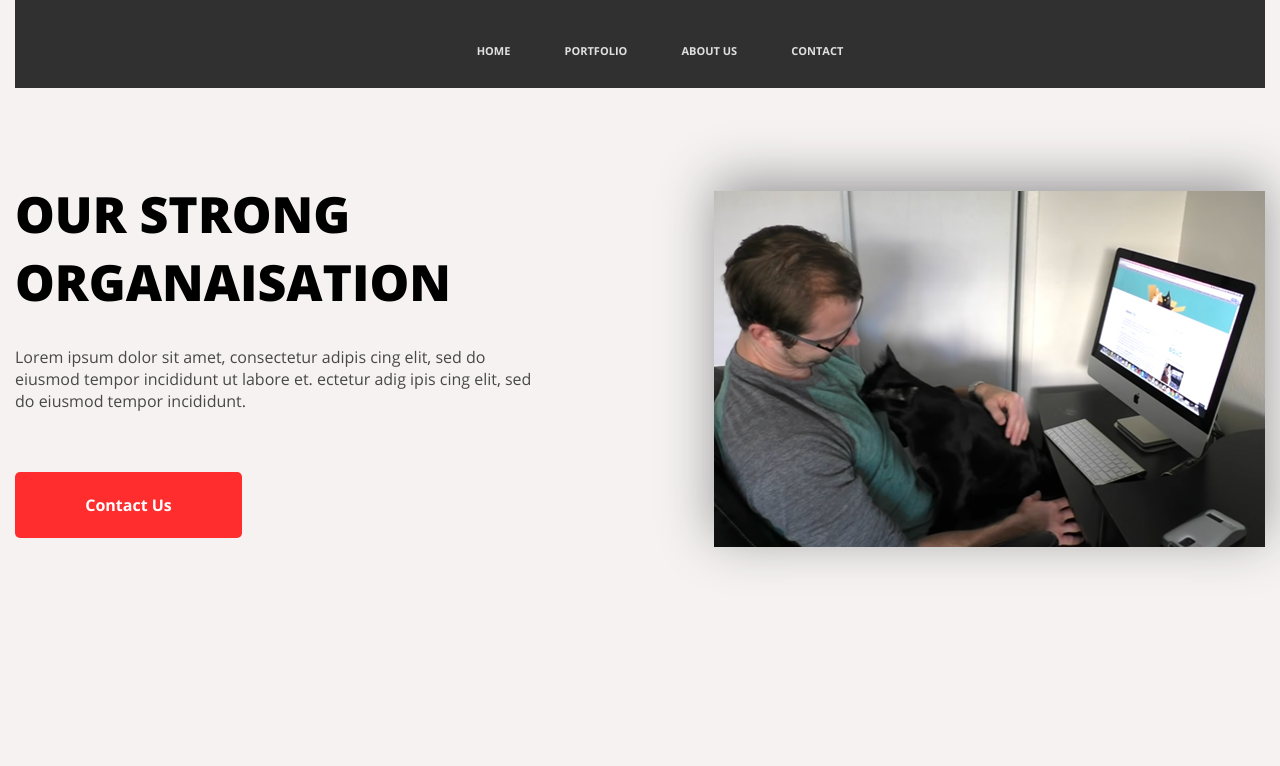
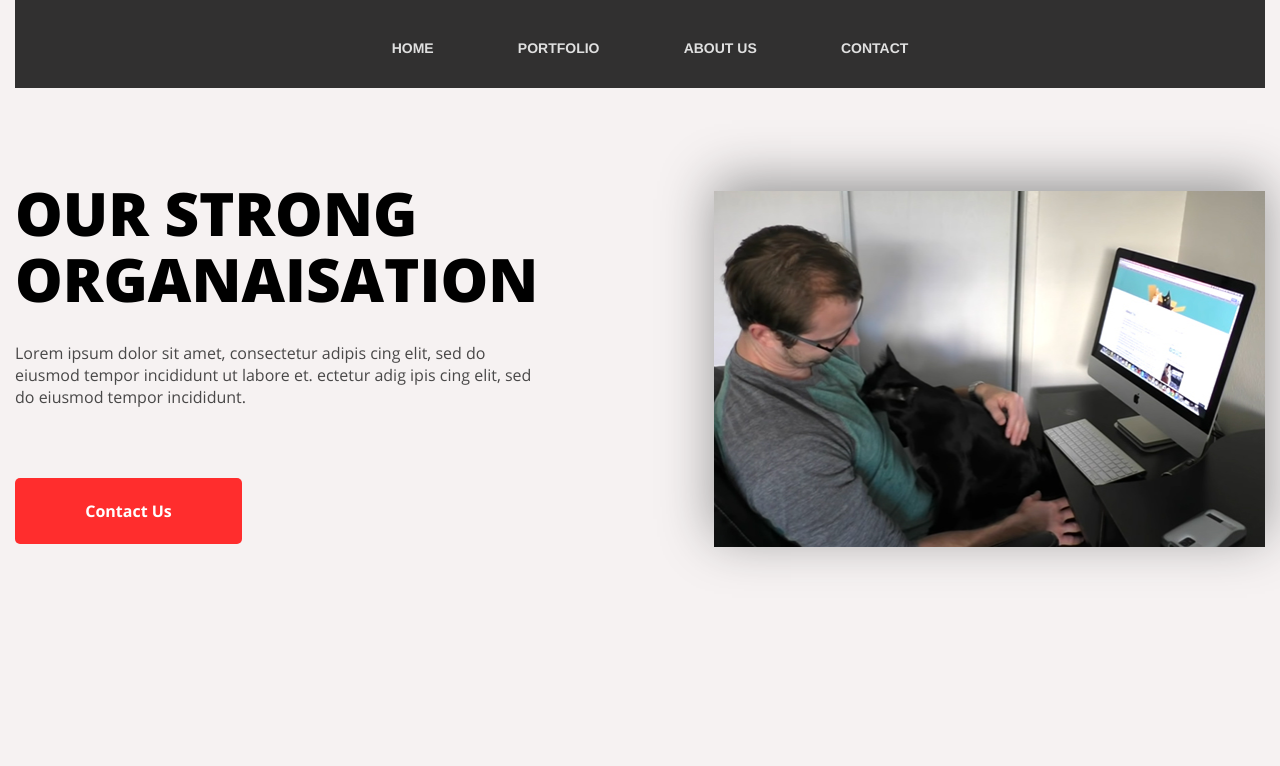
Before and after one commit to SivaKotka/Alisa-4.14, a plain HTML site: page index.html in a window 1280 px wide. Shown: the top 766 px of the page. Drawn offline with Linux system fonts and the light colour scheme.

Commit message:
Add files via upload

```diff
--- a/css/style.css
+++ b/css/style.css
@@ -66,22 +66,33 @@ body {
     list-style: none;
     margin: 0;
     padding: 0;
-    font-size: 11px;
+    font-size: 14px;
     color: rgb(224, 224, 224);
     font-weight: bold;
 }
 .main-menu > a {
-    display: inline-block;
-    padding: 42px 25px 30px;
+/*     display: inline-block;
+padding: 42px 25px 30px;
+color: rgb(224, 224, 224);
+text-transform: uppercase;
+text-decoration: none;
+font-family: "OpenSans Bold", Helvetica, Arial, sans-serif;
+ */
+    padding: 38px 30px 30px;
     color: rgb(224, 224, 224);
     text-transform: uppercase;
     text-decoration: none;
-    font-family: "OpenSans Bold", Helvetica, Arial, sans-serif;
-
+    font-family: "OpenSans", Helvetica, Arial, sans-serif;
+    display: flex;
+    flex-wrap: wrap;
+    align-items: center;
+    position: relative;
+    margin-right: 20px;
 
 }
 .main-menu > a:hover {
     background-color: rgb(255, 63, 64);
+    font-weight: bold;
 }
 
 .our-organisation {
@@ -108,15 +119,17 @@ body {
 
 .our-organisation-h {
     margin: 0;
-    font-size: 50px;
+    font-size: 60px;
     font-weight: bold;
     text-transform: uppercase;
     margin-bottom: 30px;
     font-family: "OpenSans ExtraBold", Helvetica, Arial, sans-serif;
+    line-height: 1.1em;
 }
 
 .our-organisation-text {
     max-width: 520px;
+    margin-top: 30px;
     margin-bottom: 60px;
     color: rgb(73, 72, 72);
     font-family: "OpenSans Regular", Helvetica, Arial, sans-serif;
@@ -133,6 +146,8 @@ body {
     text-align: center;
     text-decoration: none;
     font-family: "OpenSans Bold", Helvetica, Arial, sans-serif;
+    margin-top: 10px;
+
 }
 
 .our-organisation-image {
@@ -616,6 +631,8 @@ body {
     align-items: center;
     justify-content: space-between;
     background-color: rgb(49, 48, 48);
+    padding-top: 30px;
+
 
 }
 .footer-text-wrapper {
```
